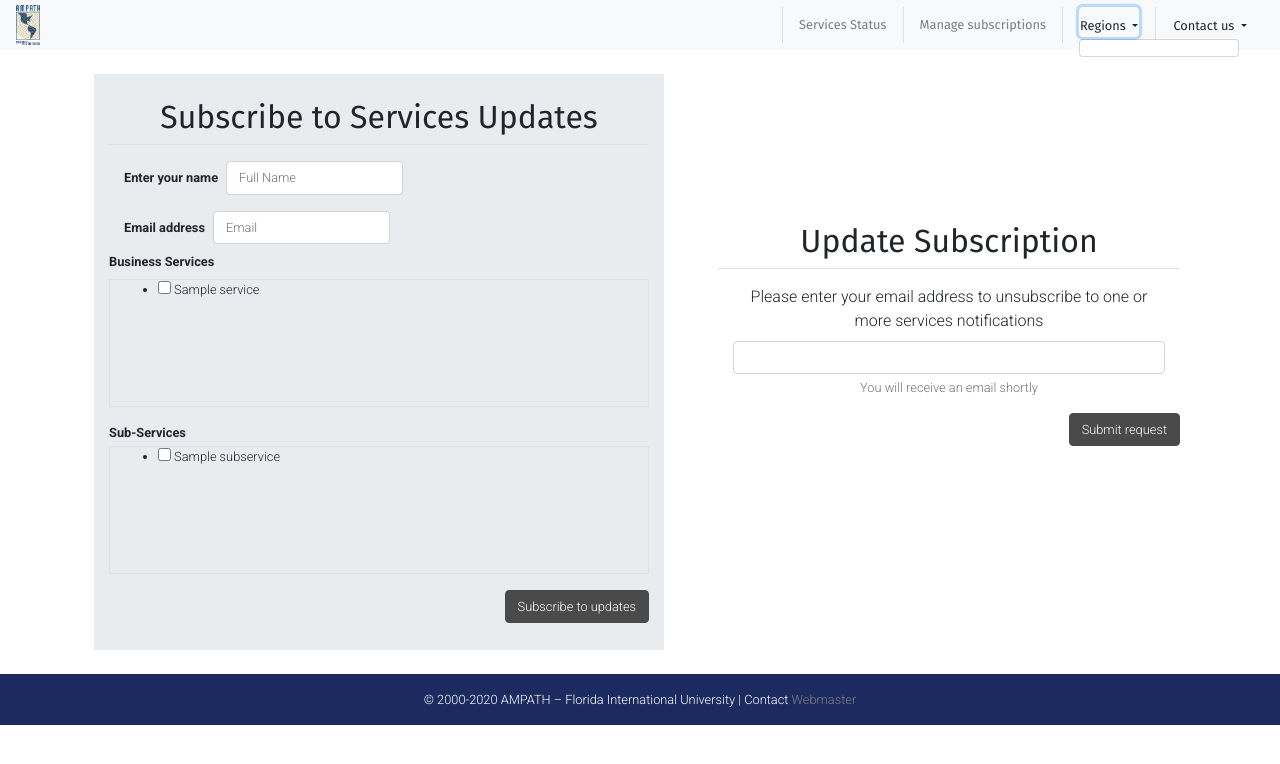
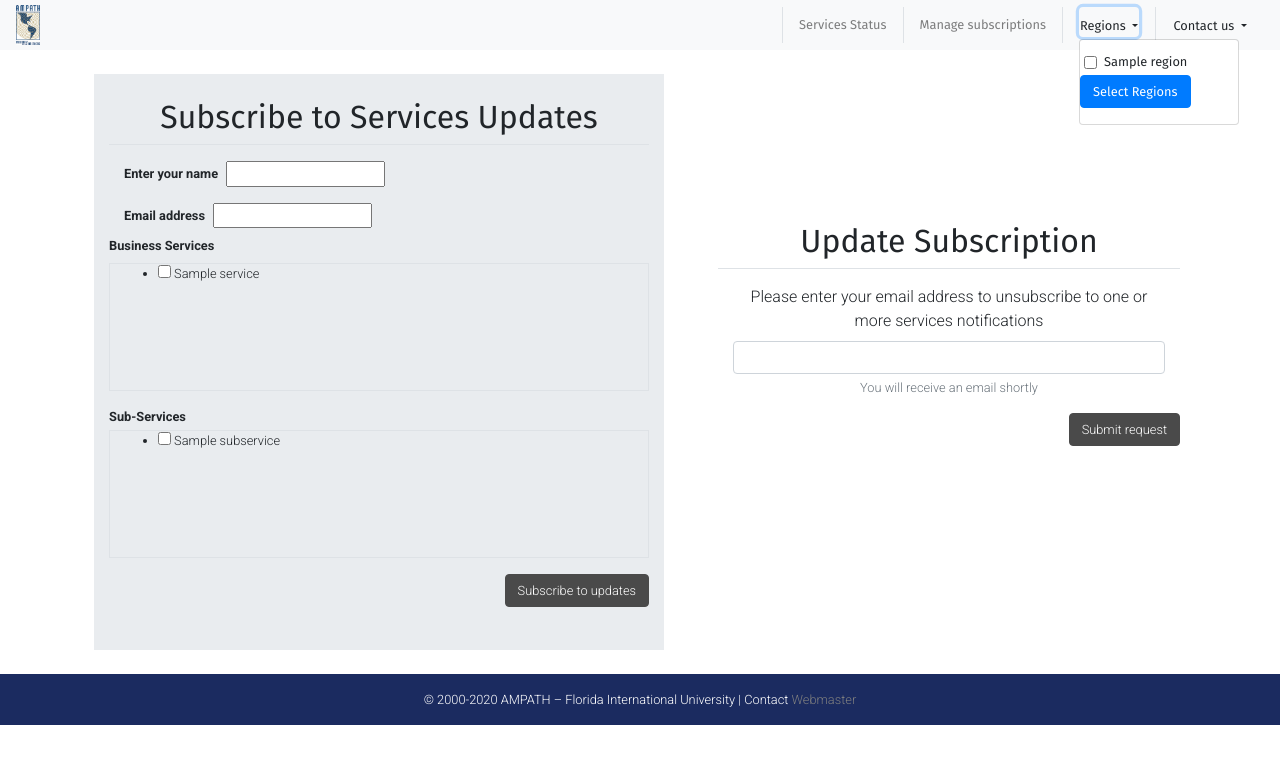
Before and after one commit to randomstylez/capstone1, a Django app: page /status/subscription/ in a window 1280 px wide, after a click on "Regions". Shown: the top 764 px of the page. Run offline with Django 3.2, Linux system fonts and the light colour scheme; tables that the repository leaves empty hold one stand-in row (values such as "Sample post"); parts of the project's set-up code (start-up, migrations or seed data) failed here and were passed over; some libraries are stand-ins or nearby versions.

Commit message:
Commiting changes to update repo from upstream

```diff
--- a/status/admin.py
+++ b/status/admin.py
@@ -109,7 +109,7 @@ class SubscribersAdmin(admin.ModelAdmin):
     search_fields = ['name', 'email']
     ordering = ['name']
 
-    form = SubscriberForm
+    # form = SubscriberForm
 
 
 @admin.register(SubServiceServices)
--- a/status/forms.py
+++ b/status/forms.py
@@ -1,9 +1,6 @@
 import copy
 
-from .models import Ticket
-from .models import Service
-from .models import Subscriber
-from .models import SubService
+from .models import Ticket, Region, Service, Subscriber, SubService
 from status.mail_sender import MailSender
 
 from django import forms
@@ -118,14 +115,18 @@ class TicketHistoryInlineFormset(forms.models.BaseInlineFormSet):
             if my_raises:
                 raise ValidationError("There are some errors on the Service's Status.")
 
-class SubscriberForm (forms.ModelForm):
+class SubscriberDataForm (forms.ModelForm):
 
-    name = forms.CharField(widget=forms.TextInput(attrs={"placeholder": "Full Name", "class": "form-control"}), max_length=20, required=True)
-    email = forms.EmailField(widget=forms.EmailInput(attrs={"placeholder": "Email", "class": "form-control"}), required=True)
-    services = forms.ModelMultipleChoiceField(widget=forms.CheckboxSelectMultiple,
-                                              queryset=Service.objects.all(), required=False)
-    subservices = forms.ModelMultipleChoiceField(widget=forms.CheckboxSelectMultiple,
-                                              queryset=SubService.objects.all(), required=False)
+    def __init__(self, services, subservices, *args, **kwargs):
+        super(SubscriberDataForm, self).__init__(*args, **kwargs)
+        self.fields['services'] = forms.ModelMultipleChoiceField(widget=forms.CheckboxSelectMultiple,
+                                              queryset=services, required=False)
+        self.fields['subservices'] = forms.ModelMultipleChoiceField(widget=forms.CheckboxSelectMultiple,
+                                              queryset=subservices, required=False)
+        name = forms.CharField(widget=forms.TextInput(attrs={"placeholder": "Full Name", "class": "form-control"}),
+                               max_length=20, required=True)
+        email = forms.EmailField(widget=forms.EmailInput(attrs={"placeholder": "Email", "class": "form-control"}),
+                                 required=True)
 
     class Meta:
         model = Subscriber
--- a/status/templates/status/base.html
+++ b/status/templates/status/base.html
@@ -43,14 +43,17 @@
                   </button>
                   <div class="dropdown-menu" aria-labelledby="dropdownMenu1">
                       <!--This section will list regions from the database-->
-                      {% for instance in regions %}
-                      <div class="dropdown-item">
-                          <input class="form-check-input" type="checkbox" value="" id="defaultCheck1">
-                          <label class="form-check-label" for="defaultCheck1">
-                              {{ instance}}
-                          </label>
-                      </div>
-                      {% endfor %}
+                      <form action="." method="post"> {% csrf_token %}
+                          {% for instance in region_list %}
+                          <div class="dropdown-item">
+                              <input class="form-check-input" type="checkbox" name="regions" value="{{instance}}">
+                              <label class="form-check-label">
+                                  {{instance}}
+                              </label>
+                          </div>
+                          {% endfor %}
+                          <button type="submit" name="regions_select" class="btn btn-primary mb-2">Select Regions</button>
+                      </form>
                       <!--End of list of regions from DB-->
                   </div>
               </div>
--- a/status/templates/status/services_status.html
+++ b/status/templates/status/services_status.html
@@ -84,7 +84,7 @@
                 <div class="row">
                     <div class="col-5">
                         <a href="{{instance.id}}">
-                            <p>{{instance.service_name}}</p>
+                            <p>{{instance}}</p>
                         </a>
                     </div>
                     <div class="col">
--- a/status/templates/status/subscription.html
+++ b/status/templates/status/subscription.html
@@ -56,7 +56,7 @@
                             </div>
                         </div>
                         <div class="row d-flex justify-content-end" id="subscribe_submit">
-                            <button type="submit" class="btn btn-primary mb-2">Subscribe to updates</button>
+                            <button type="submit" name="subs_updates" class="btn btn-primary mb-2">Subscribe to updates</button>
                         </div>
 
                     </form>
@@ -73,7 +73,7 @@
                 <div class="container">
                     <form action="." method="POST"> {% csrf_token %}
                         <div class="form-group"> <!--Email info-->
-                            <label for="InputEmail">Please enter your email address to unsubscribe to one or more services notifications</label>
+                            <label>Please enter your email address to unsubscribe to one or more services notifications</label>
                             <input type="email" class="form-control" aria-describedby="emailHelp">
                             <small class="form-text text-muted">You will receive an email shortly</small>
                         </div>
--- a/status/views.py
+++ b/status/views.py
@@ -6,6 +6,7 @@ from django.views.generic import ListView
 from django.core.paginator import Paginator
 from datetime import datetime, timedelta
 from .forms import SubscriberForm
+from .forms import SubscriberDataForm
 from itertools import chain
 
 # Create your views here.
@@ -25,7 +26,7 @@ class ServicesStatusView(View):
 
         # Getting list of regions
         queryset = Region.objects.all()
-        context['regions'] = queryset
+        context['region_list'] = queryset
 
         # Getting list of services
         services = []
@@ -52,6 +53,54 @@ class ServicesStatusView(View):
 
         return render(request, self.template_name, context)
 
+    def post(self, request, *args, **kwargs):
+
+        if 'regions_select' in request.POST:
+            # Getting most recent 5 tickets
+            queryset = Ticket.objects.all().order_by('begin').reverse()[:5]
+
+            context = {
+                "ticket_list": queryset,
+                "active_nav": 1
+            }
+
+            #Getting checked regions
+            regions = request.POST.getlist('regions')
+
+            # Getting list of services
+            services = []
+            for region in regions:
+
+                #setting checked status to true
+                context['checked_regions'] = regions
+
+                queryset = Region.objects.filter(region_name=region)
+                for e in queryset:
+                    services = list(dict.fromkeys(chain(services, e.services.all())))
+                    context['services_list'] = services
+
+            # Getting list of status for legend
+            queryset = StatusCategory.objects.all()
+            context['category_list'] = queryset
+
+            # Getting today's date
+            today = datetime.now()
+            list_of_five_days = [today]
+
+            # Getting list of regions
+            queryset = Region.objects.all()
+            context['region_list'] = queryset
+
+            counter = 1
+            while counter < 5:
+                list_of_five_days.append(today - timedelta(days=counter))
+                counter = counter + 1
+
+            context['days'] = list_of_five_days
+
+            return render(request, self.template_name, context)
+
+
 #Subscription page
 class SubscriptionView(View):
     template_name = "status/subscription.html"
@@ -61,25 +110,74 @@ class SubscriptionView(View):
             "active_nav": 2
         }
 
-        form = SubscriberForm()
+        # Getting services
+        services = Service.objects.all()
+
+        # Getting subservices
+        subservices = SubService.objects.all()
+
+        form = SubscriberDataForm(services,subservices)
         context = {"form": form}
 
-        # queryset = View.objects.all()
-        context['region_list'] = {"Region1", "Region2"}
+        context['subscribed'] = False
 
-        queryset = Service.objects.all()
-        context['services_list'] = queryset
-
-        context['subscribed'] = False
+        # Getting list of regions
+        queryset = Region.objects.all()
+        context['region_list'] = queryset
 
         return render(request, self.template_name, context)
 
     def post(self, request, *args, **kwargs):
-        form = SubscriberForm(request.POST)
-        context = {"form": form}
-        if form.is_valid():
-            form.save()
-            context['subscribed'] = True
+
+        context = {
+            "active_nav": 2
+        }
+
+        if 'subs_updates' in request.POST:
+            form = SubscriberDataForm(request.POST)
+            context = {"form": form}
+            if form.is_valid():
+                form.save()
+                context['subscribed'] = True
+
+        if 'regions_select' in request.POST:
+            # Getting checked regions
+            regions = request.POST.getlist('regions')
+
+            # Getting list of services
+            services = []
+            for region in regions:
+
+                # Getting checked regions
+                regions = request.POST.getlist('regions')
+
+                # Getting list of services
+                services = Service.objects.none()
+                for region in regions:
+
+                    # setting checked status to true
+                    context['checked_regions'] = regions
+
+                    # Getting list of services associated with selected regions
+                    queryset = Region.objects.filter(region_name=region)
+                    for e in queryset:
+                        services = services | e.services.all()
+
+                # Getting list of subservices
+                subservices = SubService.objects.none()
+                for service in services:
+                    sub_services = SubServiceServices.objects.filter(service=service)
+                    subservices |= sub_services.all()
+
+                form = SubscriberDataForm(services, subservices)
+                context = {"form": form}
+
+        context['subscribed'] = False
+
+        # Getting list of regions
+        queryset = Region.objects.all()
+        context['region_list'] = queryset
+
         return render(request, self.template_name, context)
 
 
@@ -94,6 +192,10 @@ class ServiceHistoryView(View):
         if id is not None:
             obj = get_object_or_404(Service, id=id)
             context['object'] = obj
+
+            # Getting list of regions
+            queryset = Region.objects.all()
+            context['region_list'] = queryset
 
             #Getting all tickets affecting this service
             sub_service_service = SubServiceServices.objects.filter(service=obj)
@@ -121,6 +223,10 @@ class ServiceHistoryDetailsView(ListView):
             "active_nav": 1
         }
 
+        # Getting list of regions
+        queryset = Region.objects.all()
+        context['region_list'] = queryset
+
         if id is not None:
             #Getting ticket instance
             obj = get_object_or_404(Ticket, id=id)
```
